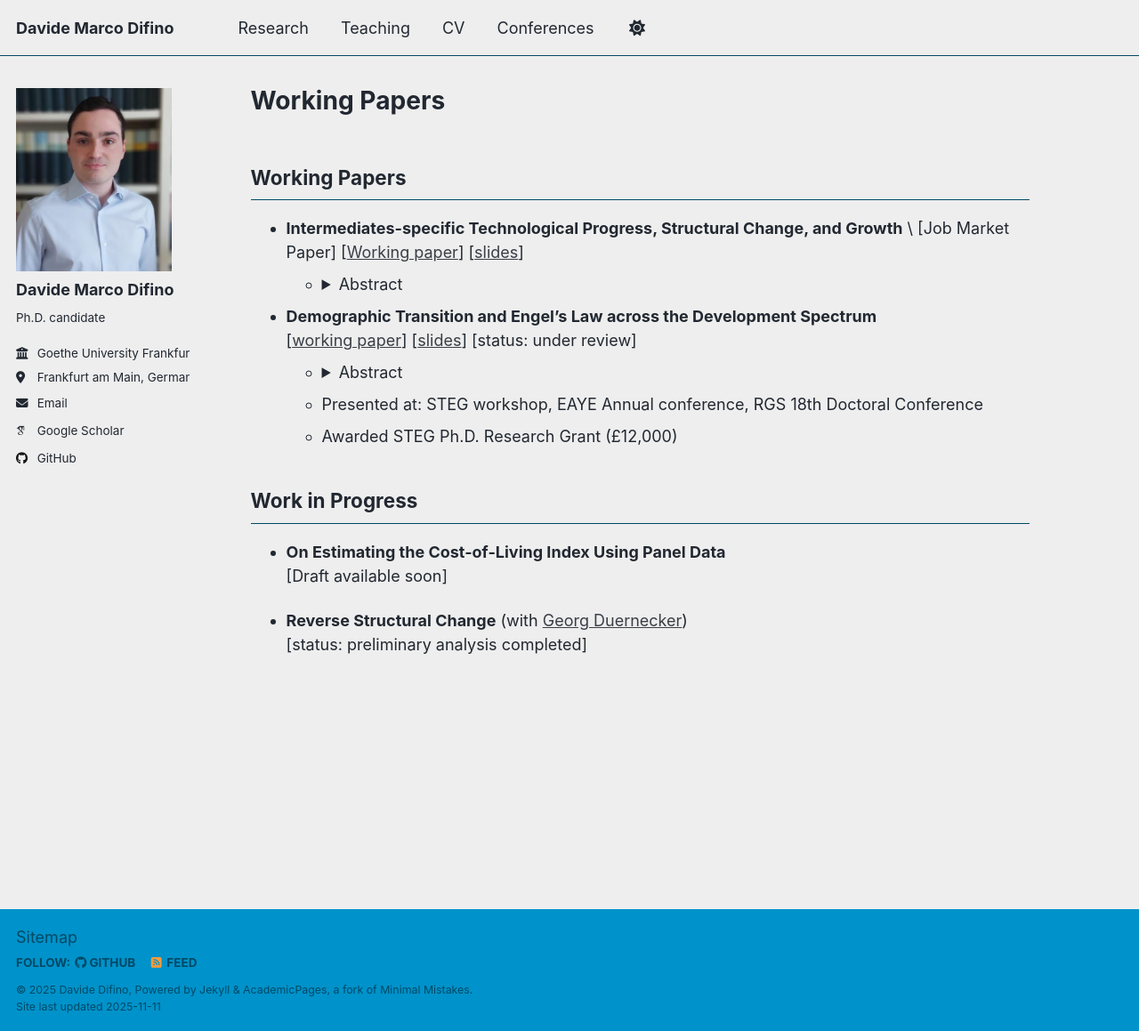
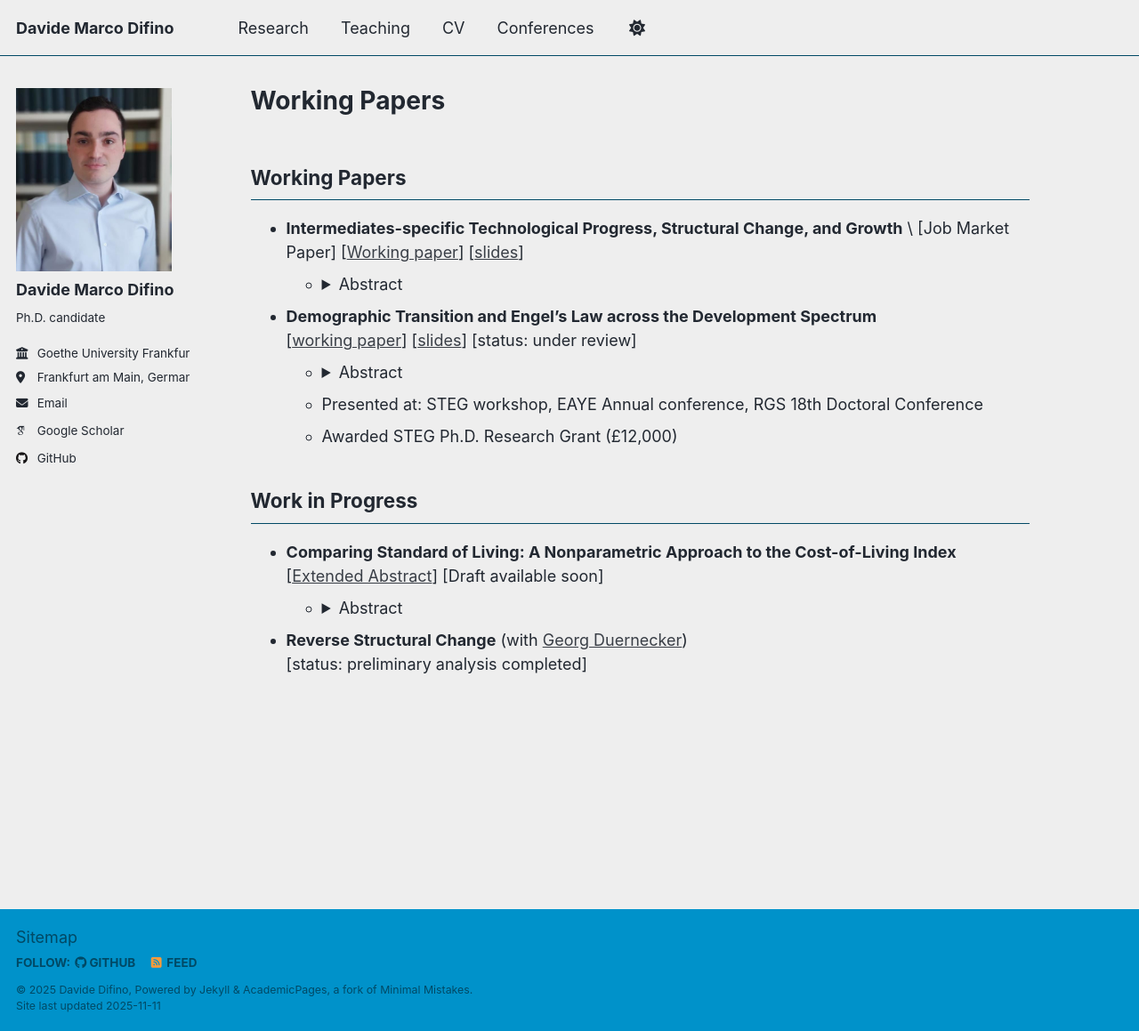
Before and after one commit to DMDifino/DMDifino.github.io, a Jekyll site: the page built from _pages/research.md, in a window 1280 px wide and 1159 px high. Shown: the whole window at 89% size. Built offline with Jekyll 4.4.1, drawn with Linux system fonts in a browser that asks for light colours; some web fonts are replaced; a script that is not in the unit is left out; our own code applies the rules of GitHub Pages for plain Markdown files.

Commit message:
Added COLI abstract

```diff
--- a/_pages/research.md
+++ b/_pages/research.md
@@ -7,7 +7,6 @@ redirect_from:
 ---
 
 ## Working Papers
-
 
 - **Intermediates-specific Technological Progress, Structural Change, and Growth** \\
   [Job Market Paper]
@@ -39,8 +38,17 @@ redirect_from:
 
 
 ## Work in Progress
-- **On Estimating the Cost-of-Living Index Using Panel Data** \\
+- **Comparing Standard of Living: A Nonparametric Approach to the Cost-of-Living Index** \\
+  [[Extended Abstract](http://dmdifino.github.io/files/coli_abstract.pdf)]
   [Draft available soon]
+  - <details>
+        <summary>Abstract</summary>
+        <div style="text-align: justify">
+          <i>
+          Measuring the material standard of living in a comparable way remains a central challenge in economics. It is well known that conventional price adjustments impose restrictive assumptions on preferences, ignoring changes over time, income, age, and other socio-demographic characteristics that shape them. This project develops a nonparametric algorithm to approximate the ideal Cost-of-Living Index, expressing compensated expenditure shares as functions of observed shares and (compensated) price elasticities, which are estimable from panel data. The method accommodates arbitrary non-homothetic and state-variable-driven preferences. Applying this approach to multi-country household data enables tracing the evolution of the standard of living across groups and over time.
+          </i>
+        </div>
+      </details>
 
 - **Reverse Structural Change** (with [Georg Duernecker](https://sites.google.com/site/georgduernecker/))  \\
   [status: preliminary analysis completed]
```
Also changed, not shown: 1 other file.
